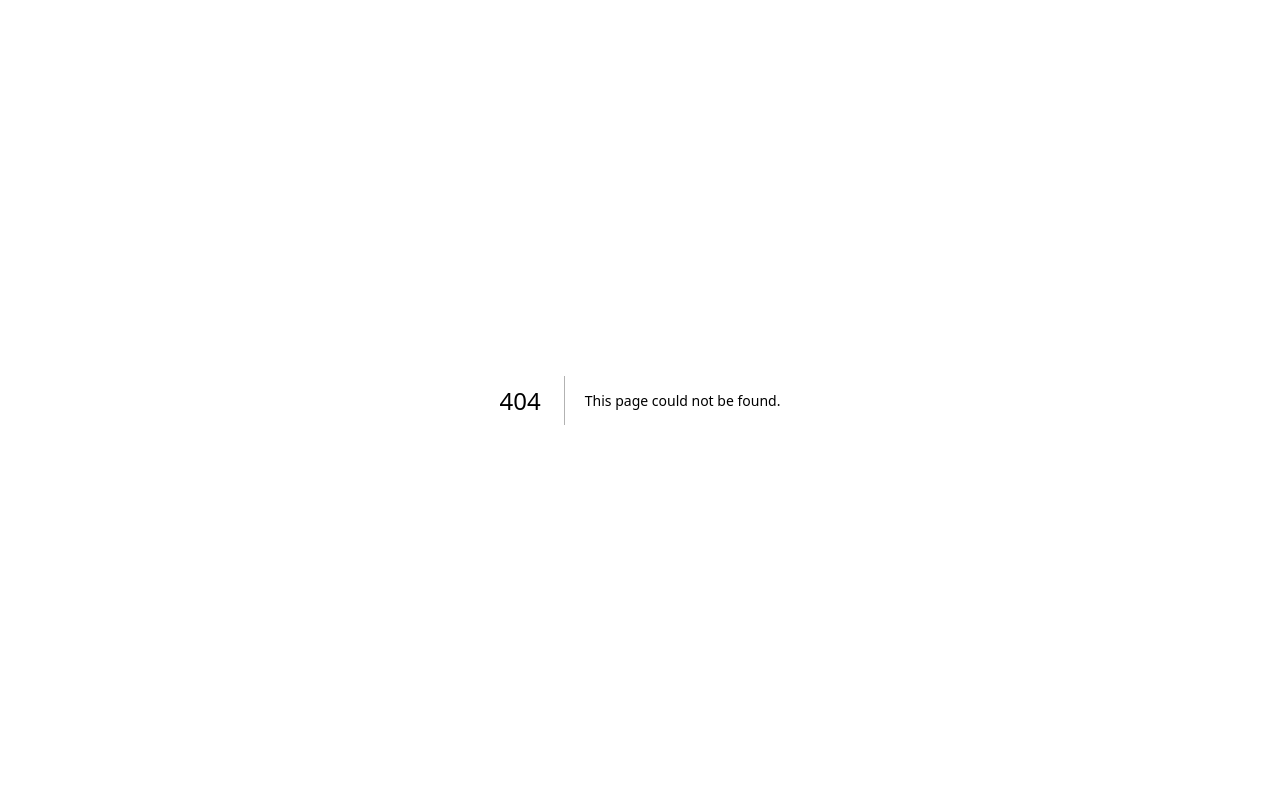
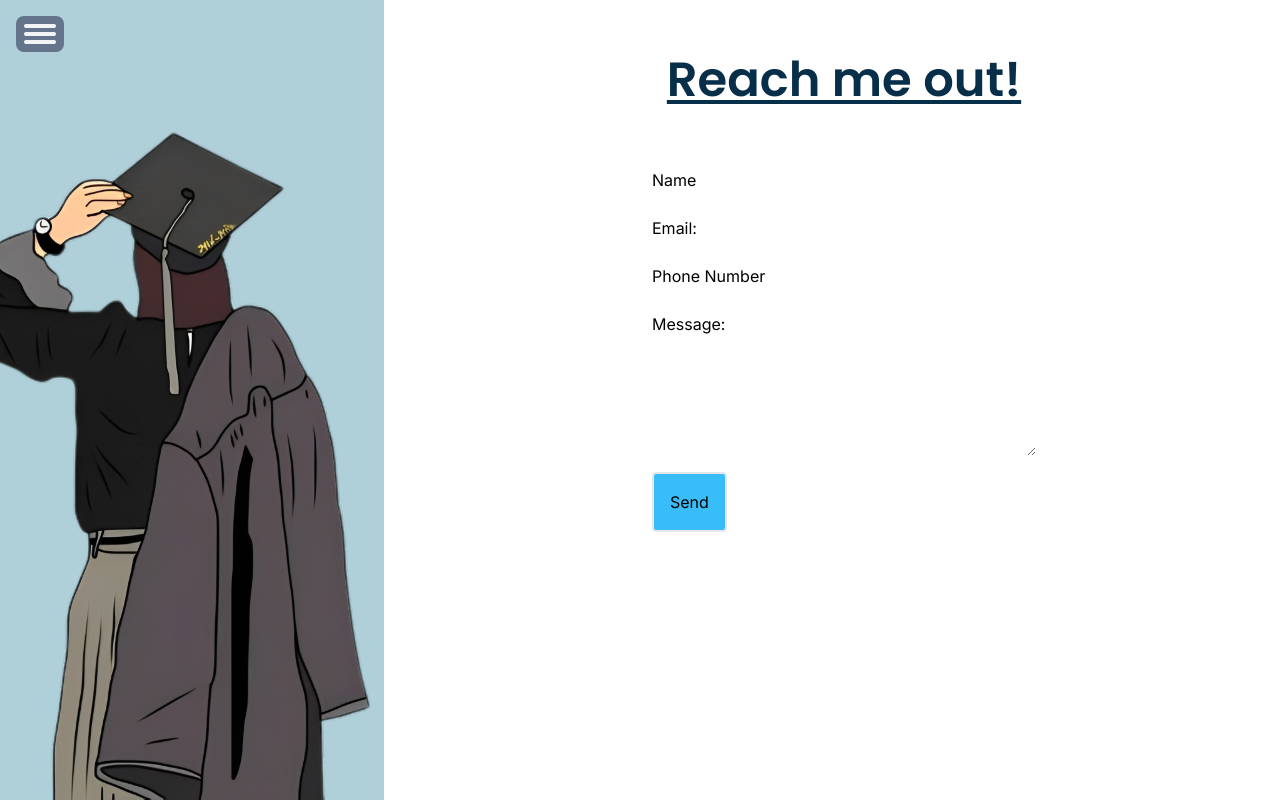
Before and after one commit to ramanujdevanshee22/portfolio, a Next.js app: page /home/contactMe in a window 1280 px wide. Before the commit this address had no page. Built offline with nearby package versions, Linux system fonts and the light colour scheme; a web font is replaced by a local one.

Commit message:
Papers Page initiated

```diff
--- a/src/app/components/Navbar.js
+++ b/src/app/components/Navbar.js
@@ -113,6 +113,15 @@ export default function NavBar() {
           >
             Papers
           </Link>
+          <Link
+            href="/home/contactMe"
+            onClick={()=>setOpen(!open)}
+            className={`${
+              pathName === "/home/contactMe" ? "bg-white/30" : ""
+            } text-gray-300 hover:bg-white/75 hover:text-black px-3 py-2  text-lg tracking-wider transition-all duration-500 font-semibold`}
+          >
+            Contact Me
+          </Link>
           {/* <Link
             href="/home/certificates"
             onClick={()=>setOpen(!open)}
--- /dev/null
+++ b/src/app/home/contactMe/page.jsx
@@ -0,0 +1,64 @@
+'use client'
+import Education from "../../../../public/education.png";
+import Image from "next/image";
+import { useState, useEffect } from "react";
+
+
+
+
+
+const EducationPage = () => {
+  // const [showInfo, setShowInfo] = useState(false);
+
+
+  // useEffect(() => {
+  //   const timeout = setTimeout(() => {
+  //     setShowInfo(true);
+  //   }, 1500);
+  //   return () => clearTimeout(timeout);
+  // }, []);
+
+  return (
+    <div className="flex flex-col sm:flex-row  h-screen absolute top-0 left-0 w-screen">
+      <div className="sm:w-[30%] sm:top-0 relative -top-16 bg-laurel-300 flex justify-center ">
+        <Image
+          priority
+          src={Education}
+          alt="Background Image"
+          // layout="fill"
+          // objectFit="cover"
+          className="object-cover w-full h-full"
+        />
+      </div>
+
+      <div className="w-[70%] flex flex-col items-center pl-[7rem] sm:pl-6">
+        <div className="text-5xl underline underline-offset-4 font-semibold font-poppins mt-14 text-sky-950">Reach me out!</div>
+
+        <ul className="mt-8">
+        <form  className="mt-8 mb-2 w-80 max-w-screen-lg sm:w-96">
+                <div className="mb-4 flex flex-col w-500">
+
+                    <label htmlFor="form-name">Name </label>
+                    <input id="form-name" autoComplete="name" maxLength={50} size="lg" name="name" className="text-black"/>
+
+                    <label htmlFor="form-email"> Email:</label>
+                    <input id="form-email" required autoComplete="email" maxLength={80} name="email" type="email" className="text-black"/>
+
+                    <label htmlFor="form-email"> Phone Number</label>
+                    <input id="form-email" required autoComplete="number" maxLength={80} name="email" type="email" className="text-black"/>
+
+                    <label htmlFor="form-message"> Message: </label>
+                    <textarea id="form-message" required name="message" rows={5} className="text-black"/>
+
+                </div>
+                <button className=" rounded p-4 text
+                border-2 bg-sky-400" type="submit">Send</button>
+            </form>
+
+        </ul>
+      </div>
+    </div>
+  );
+};
+
+export default EducationPage;
--- a/src/app/home/papers/page.jsx
+++ b/src/app/home/papers/page.jsx
@@ -19,8 +19,20 @@ const PapersPage = () => {
 
         <div className="text-4xl underline underline-offset-4 font-bold font-poppins mt-14 text-yellow-500">Papers</div>
 
-          <div className="border-2 border-green-400 h-full w-full rounded-xl m-6 p-3">
-            <div>
+          <div className="border-2 border-green-400 sm:h-full sm:w-full w-screen rounded-xl m-6 p-3">
+          <div  className=" border p-4 shadow-md shadow-slate-500 rounded-lg mt-6 ml-20 hover:transform hover:scale-105 transition-all duration-500 ease-in-out bg-yellow-400 bg-opacity-10 flex gap-4 flex-col sm:w-[80%] w-full justify-center gap-4">
+              <div className="transition-all duration-500 ease-in-out text-black/40 tracking-widest text-sm font-bold font-display">Survey Paper</div>
+              <div className=" tracking-widest text-3xl font-handwriting text-black">An Comprehensive Review on Integration of
+Blockchain and IoT</div>
+<hr/>
+              <div className="font-mono tracking-wider text-slate-400">Authors:
+              Jalpa Khamar, Tirth Shah and Devanshee Ramanuj. </div>
+              <div className="font-mono tracking-wider text-slate-400">Publication Details: International Journal for Scientific Research and Development [Conference 12 : LDRP TECON23] (2023): 254-258.</div>
+              <div className="font-mono tracking-wider text-slate-400">Conference : LDRP TECON23</div>
+              <div className="font-mono tracking-wider text-slate-400">Conference E-Proceedings Link: <a className="underline underline-2 ring-offset-1 underline-offset-2" href="https://www.ijsrd.com/index.php?p=C_Archive&c_number=12">LDRP TECKON23</a></div>
+              <div className="font-mono tracking-wider text-slate-400"> <a className="underline underline-2 ring-offset-1 underline-offset-2" href="https://www.ijsrd.com/articles/LDRPTCP049.pdf">Download Paper</a></div>
+              <div className="font-mono tracking-wider text-slate-400"> <a className="underline underline-2 ring-offset-1 underline-offset-2" href="https://www.ijsrd.com/articles/LDRPTCP049.pdf">View Certificate</a></div>
+
 
             </div>
           </div>
```
